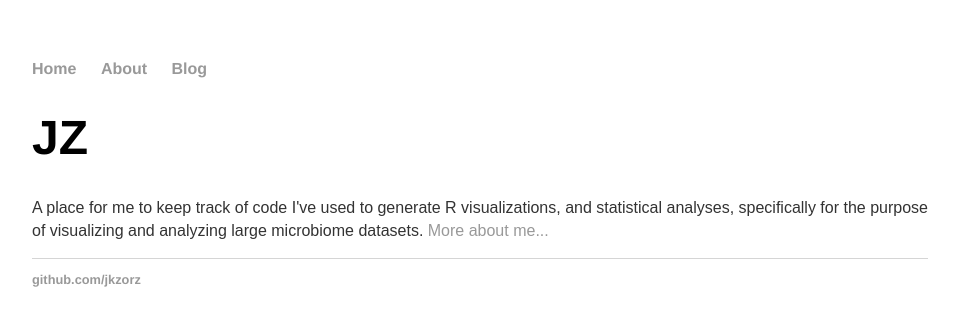
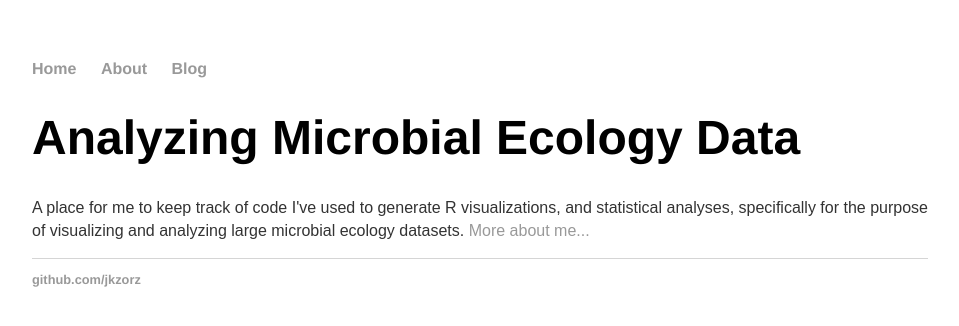
Before and after one commit to jkzorz/jkzorz.github.io, a Jekyll site: the page built from index.html, in a window 1280 px wide. Shown: the top 326 px of the page, without its empty margins (160-1119 px from the left). Built offline with Jekyll 4.4.1, drawn with Linux system fonts in a browser that asks for light colours.

Commit message:
Update index.html

```diff
--- a/index.html
+++ b/index.html
@@ -3,6 +3,6 @@ layout: default
 title: JZ
 ---
 <div class="blurb">
-	<h1>JZ</h1>
-	<p>A place for me to keep track of code I've used to generate R visualizations, and statistical analyses, specifically for the purpose of visualizing and analyzing large microbiome datasets. <a href="/about">More about me...</a></p>
+	<h1>Analyzing Microbial Ecology Data</h1>
+	<p>A place for me to keep track of code I've used to generate R visualizations, and statistical analyses, specifically for the purpose of visualizing and analyzing large microbial ecology datasets. <a href="/about">More about me...</a></p>
 </div><!-- /.blurb -->
```
